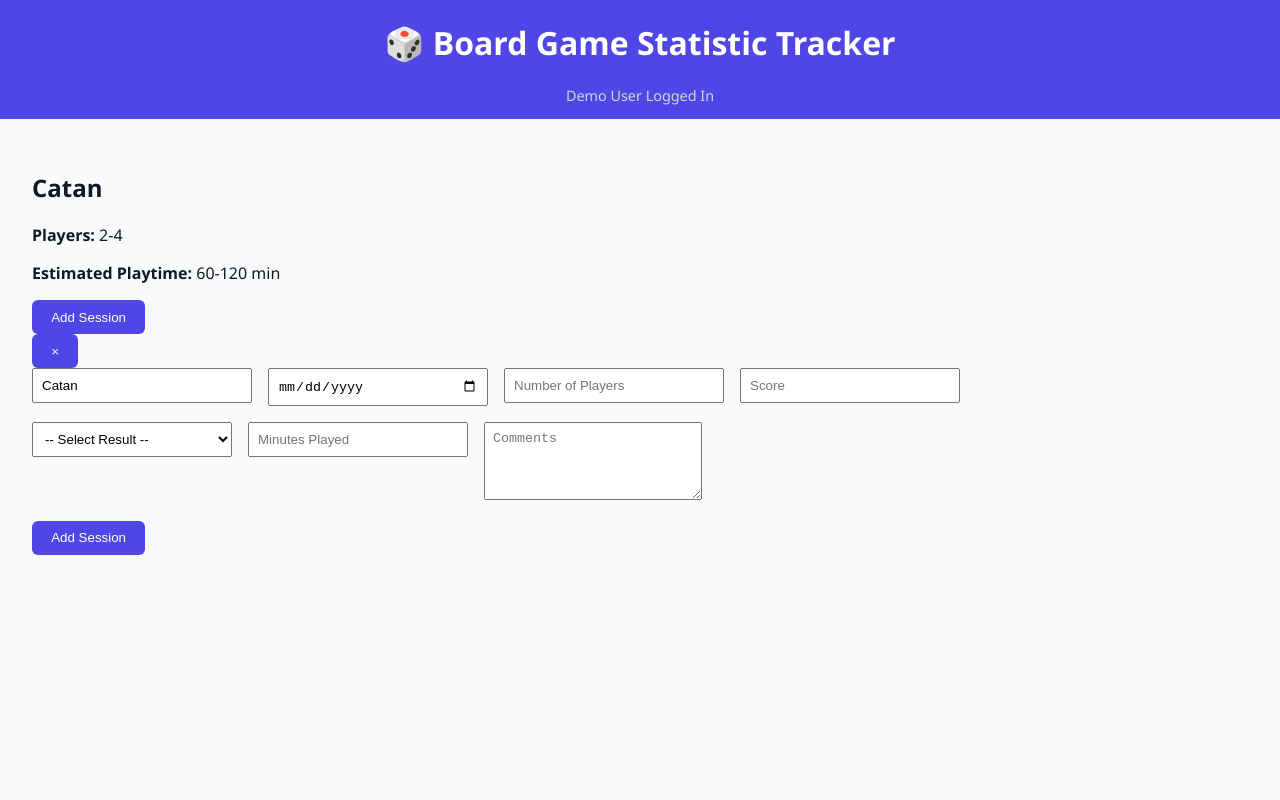
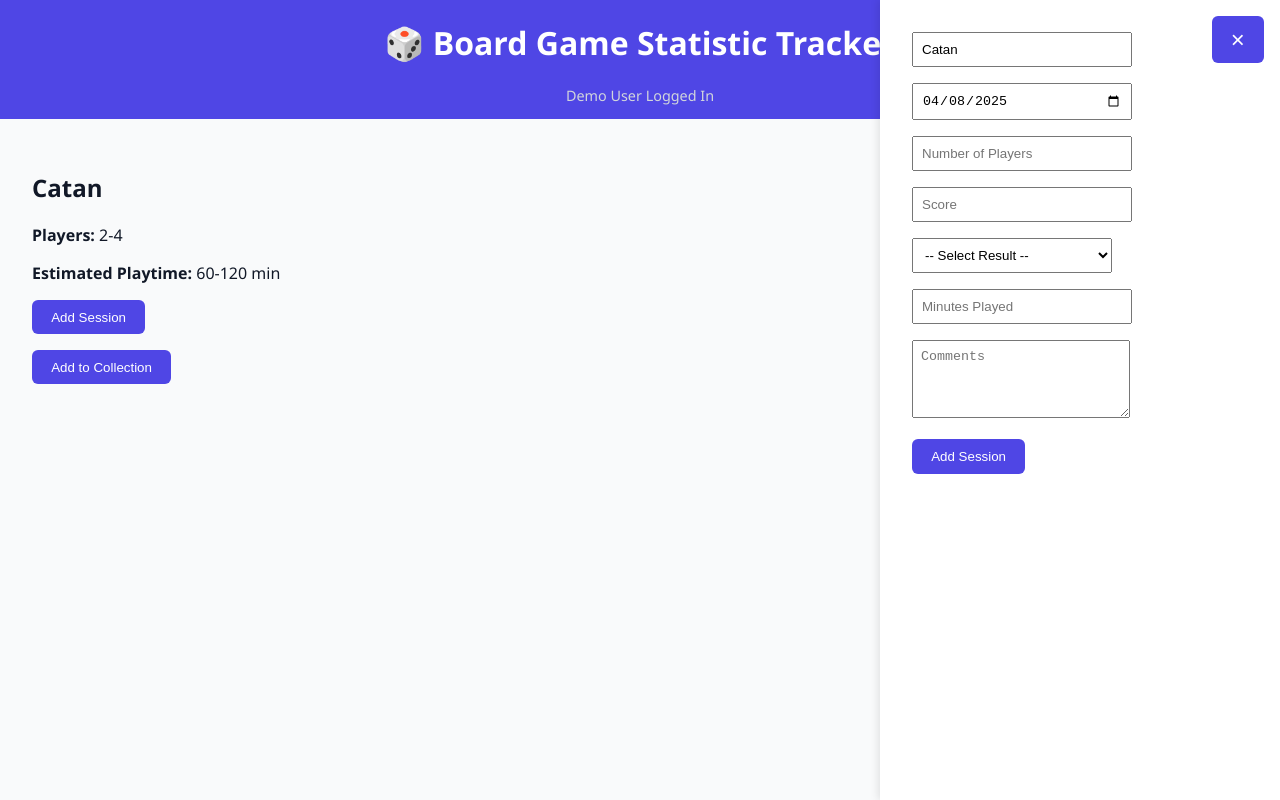
Before and after one commit to kwags/bgst, a React (Create React App) app: page /game/1 in a window 1280 px wide. Both pictures are taken after a click on the button "Add Session". Built offline with nearby package versions, Linux system fonts and the light colour scheme.

Commit message:
Added 'Add Session' and 'Add to Collection' buttons and Forms to BoardGameDetails

```diff
--- a/src/AddCollectionForm.js
+++ b/src/AddCollectionForm.js
@@ -1,12 +1,13 @@
 import React, { useState, useEffect } from "react";
 import styles from "./styles/GameSessionForm.module.css";
 
-function AddCollectionForm({ onAdd, editingItem, onUpdate, onCancelEdit }) {
+function AddCollectionForm({ onAdd, editingItem, onUpdate, onCancelEdit,autofillGameName, autofillNumPlayers, autofillEstimatedTime }) {
   const [collectionGameName, setCollectionGameName] = useState("");
   const [collectionPlayers, setCollectionPlayers] = useState("");
   const [collectionTime, setCollectionTime] = useState("");
   const [collectionDate, setCollectionDate] = useState("");
   const [collectionPrice, setCollectionPrice] = useState("");
+  const getTodayDateString = () => { const today = new Date(); return today.toISOString().split('T')[0]; };
 
   useEffect(() => {
     if (editingItem) {
@@ -17,13 +18,13 @@ function AddCollectionForm({ onAdd, editingItem, onUpdate, onCancelEdit }) {
       setCollectionPrice(editingItem.purchasePrice || "");
     } else {
     // clear form on cancel
-      setCollectionGameName("");
-      setCollectionPlayers("");
-      setCollectionTime("");
-      setCollectionDate(new Date().toDateString());
+      setCollectionGameName(autofillGameName || "");
+      setCollectionPlayers(autofillNumPlayers || "");
+      setCollectionTime(autofillEstimatedTime || "");
+      setCollectionDate(getTodayDateString());
       setCollectionPrice("");
     }
-  }, [editingItem]);
+  }, [editingItem, autofillGameName, autofillNumPlayers, autofillEstimatedTime]);
 
   const handleSubmit = (e) => {
     e.preventDefault();
@@ -46,7 +47,7 @@ function AddCollectionForm({ onAdd, editingItem, onUpdate, onCancelEdit }) {
     setCollectionGameName("");
     setCollectionPlayers("");
     setCollectionTime("");
-    setCollectionDate(new Date().toDateString());
+    setCollectionDate(getTodayDateString());
     setCollectionPrice("");
   };
 
--- a/src/BoardGameDetails.js
+++ b/src/BoardGameDetails.js
@@ -2,12 +2,15 @@ import React, { useEffect, useState } from 'react';
 import { useParams } from 'react-router-dom';
 import { fetchBoardGameById } from './mockAPI';
 import GameSessionForm from './GameSessionForm';
+import AddCollectionForm from './AddCollectionForm';
+import styles from "./styles/SlidePanel.module.css";
 
 function BoardGameDetails() {
   const { id } = useParams();
   const [game, setGame] = useState(null);
   const [error, setError] = useState(null);
   const [showSessionForm, setShowSessionForm] = useState(false);
+  const [showCollectionForm, setShowCollectionForm] = useState(false);
 
   useEffect(() => {
     fetchBoardGameById(id)
@@ -31,19 +34,38 @@ function BoardGameDetails() {
       </div>
 
       {/* Add Session Form */}
-      {showSessionForm && (
-        <div className={`slide-panel ${showSessionForm ? 'show' : ''}`}>
-          <div className="slide-panel-inner">
-            <button className="close-button" onClick={() => setShowSessionForm(false)}>×</button>
+      <div className={`${styles.backdrop} ${showSessionForm ? styles.show : ''}`}
+        onClick={() => setShowSessionForm(false)}/>
+        <div className={`${styles["slide-panel"]} ${showSessionForm ? styles.show : ''}`}>
+          <div className={styles["slide-panel-inner"]}>
+            <button className={styles["close-button"]} onClick={() => setShowSessionForm(false)}>×</button>
             <GameSessionForm
-                onAdd={() => setShowSessionForm(false)}
-                onCancelEdit={() => setShowSessionForm(false)}
-                autofillGameName={game.name}/>
+              onAdd={() => setShowSessionForm(false)}
+              onCancelEdit={() => setShowSessionForm(false)}
+              autofillGameName={game.name}/>
           </div>
         </div>
-      )}
 
-    </div>
+      {/* Add to Colleciton Button */}
+      <div style={{marginTop: "1rem"}}>
+        <button onClick={() => setShowCollectionForm(true)}>Add to Collection</button>
+      </div>
+
+      {/* Add to Collection Form */}
+      <div className={`${styles.backdrop} ${showCollectionForm ? styles.show : ''}`}
+        onClick={() => setShowCollectionForm(false)}/>
+        <div className={`${styles["slide-panel"]} ${showCollectionForm ? styles.show : ''}`}>
+          <div className={styles["slide-panel-inner"]}>
+            <button className={styles["close-button"]} onClick={() => setShowCollectionForm(false)}>×</button>
+            <AddCollectionForm
+              onAdd={() => setShowCollectionForm(false)}
+              onCancelEdit={() => setShowCollectionForm(false)}
+              autofillGameName={game.name}
+              autofillNumPlayers={game.players}
+              autofillEstimatedTime={game.estimatedTime}/>
+          </div>
+        </div>
+  </div>
   );
 }
 
--- a/src/GameSessionForm.js
+++ b/src/GameSessionForm.js
@@ -9,6 +9,7 @@ function GameSessionForm({ onAdd, editingItem, onUpdate, onCancelEdit, autofillG
   const [gameSessionResult, setGameSessionResult] = useState("");
   const [gameSessionTime, setGameSessionTime] = useState("");
   const [gameSessionComments, setGameSessionComments] = useState("");
+  const getTodayDateString = () => { const today = new Date(); return today.toISOString().split('T')[0]; };
 
   useEffect(() => {
     if (editingItem) {
@@ -22,7 +23,7 @@ function GameSessionForm({ onAdd, editingItem, onUpdate, onCancelEdit, autofillG
     } else {
       // Clear form on cancel
       setGameSessionName(autofillGameName || "");
-      setGameSessionDate(new Date().toDateString());
+      setGameSessionDate(getTodayDateString());
       setGameSessionPlayers("");
       setGameSessionScore("");
       setGameSessionResult("");
@@ -52,7 +53,7 @@ function GameSessionForm({ onAdd, editingItem, onUpdate, onCancelEdit, autofillG
 
     // Clear form after add
     setGameSessionName("");
-    setGameSessionDate(new Date().toDateString());
+    setGameSessionDate(getTodayDateString());
     setGameSessionPlayers("");
     setGameSessionScore("");
     setGameSessionResult("");
--- /dev/null
+++ b/src/styles/SlidePanel.module.css
@@ -0,0 +1,35 @@
+.slide-panel {
+    position: fixed;
+    top: 0;
+    right: -100%;
+    width: 100%;
+    max-width: 400px;
+    height: 100%;
+    background-color: #ffffff;
+    box-shadow: -2px 0 8px rgba(0, 0, 0, 0.1);
+    z-index: 999;
+    transition: right 0.4s ease-in-out, opacity 0.4s ease-in-out;
+    opacity: 0;
+    overflow-y: auto;
+  }
+
+  .slide-panel.show {
+    right: 0;
+    opacity: 1;
+  }
+
+  .slide-panel-inner {
+    padding: 2rem;
+  }
+
+  .close-button {
+    position: absolute;
+    top: 1rem;
+    right: 1rem;
+    font-size: 1.5rem;
+    background: transparent;
+    border: none;
+    cursor: pointer;
+    color: #ffffff;
+    background-color: #4f46e5;
+  }
```
